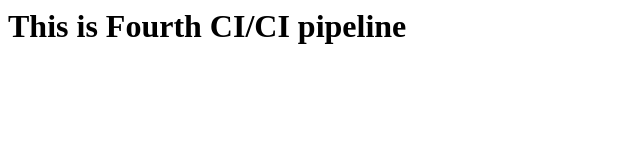
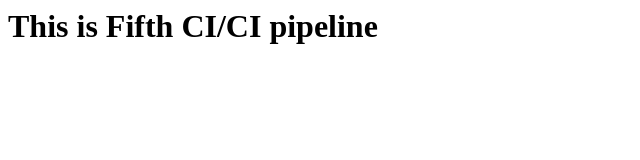
Before and after one commit to dhukep/public-jenkins, a plain HTML site: page index.html in a window 1280 px wide. Shown: the whole page, without its empty margins (0-640 px from the left). Drawn offline with Linux system fonts and the light colour scheme.

Commit message:
Fifth commit

```diff
--- a/index.html
+++ b/index.html
@@ -1,7 +1,7 @@
 <html>
 <head>
-<title>Fourth page</title>
+<title>Fifth page</title>
 </head>
 <body>
-<h1>This is Fourth CI/CI pipeline</h1>
+<h1>This is Fifth CI/CI pipeline</h1>
 </body></html>
```
